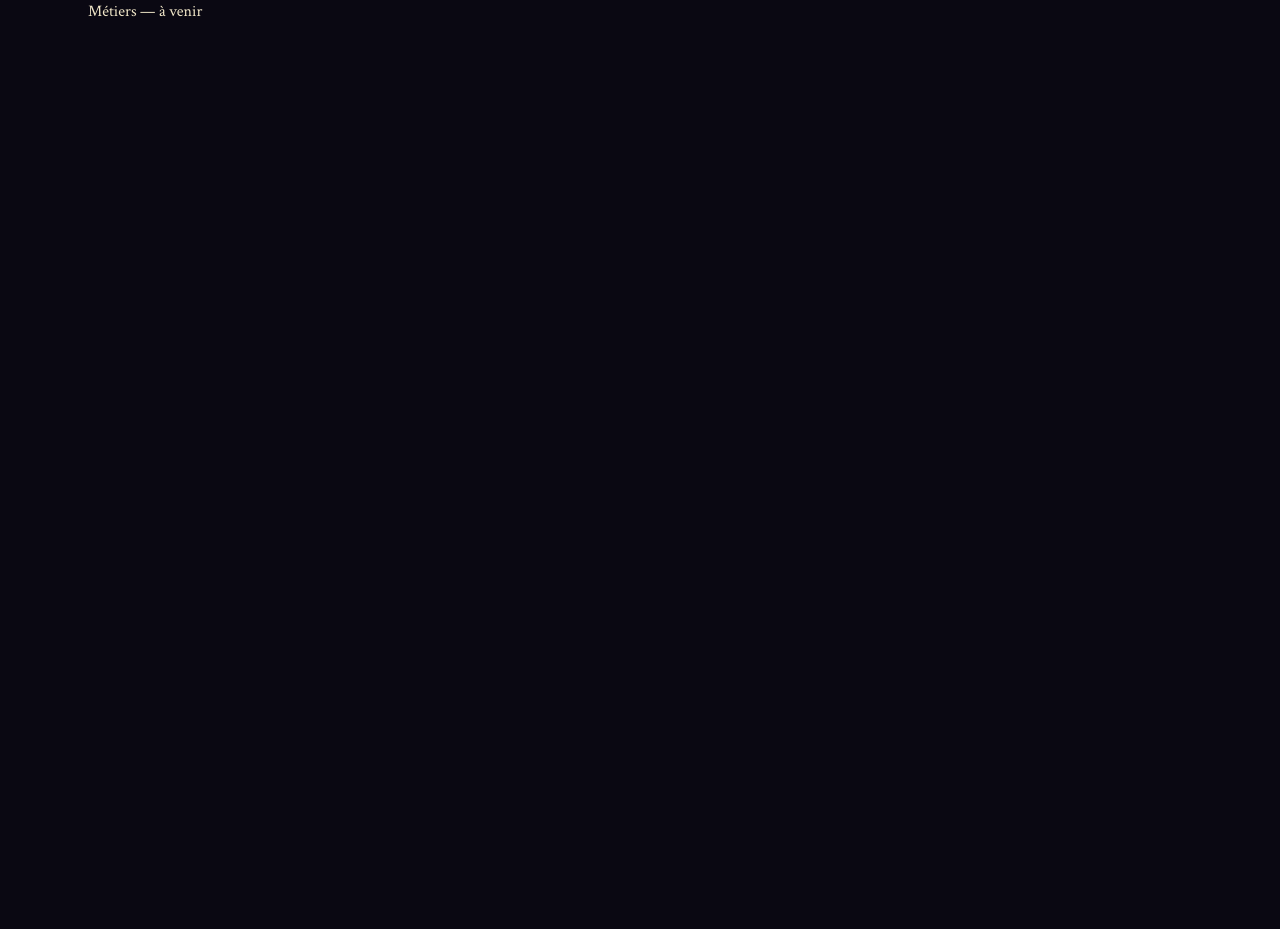
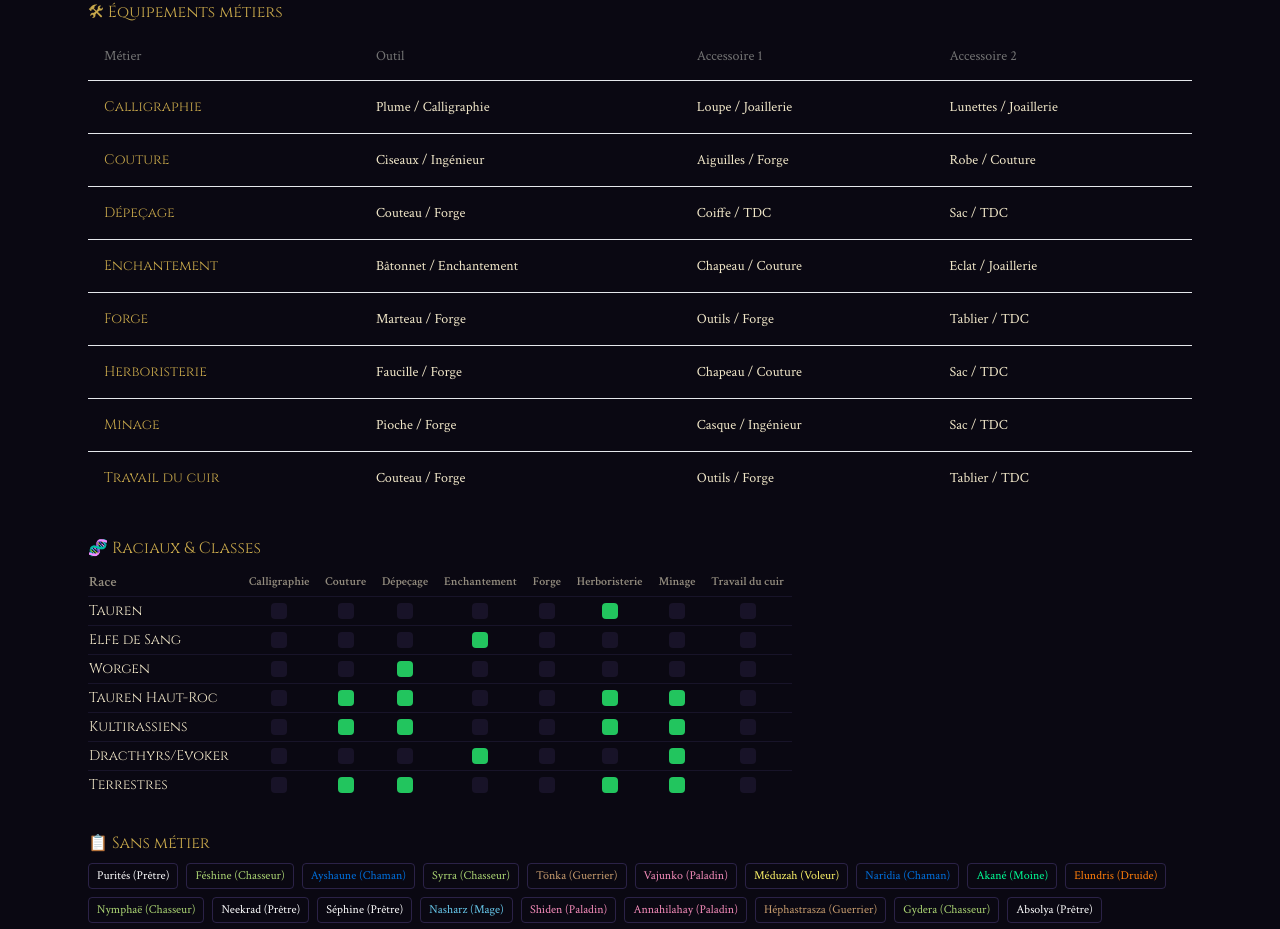
Before and after one commit to halekss/data_classification_API_blizzard, a React (Vite) app: page /data_classification_API_blizzard/metiers in a window 1280 px wide. Shown: the part 158-1087 px from the top of the page. Before the commit the page ends 800 px from the top, so only its background shows below. Built offline with nearby package versions, Linux system fonts and the light colour scheme.

Commit message:
feat: add static Équipements/Raciaux/Sans-métier sections to Métiers page

```diff
--- a/src/pages/Metiers.tsx
+++ b/src/pages/Metiers.tsx
@@ -1,3 +1,97 @@
+import { useRoster } from '@/context/RosterContext';
+import { useMetiersReference } from '@/hooks/useMetiersReference';
+import { personnesSansMetier } from '@/lib/metiersDerivation';
+import { CLASS_COLORS } from '@/lib/wow-constants';
+import { Table, TableHeader, TableBody, TableRow, TableHead, TableCell } from '@/components/ui/table';
+
 export function MetiersPage() {
-  return <div>Métiers — à venir</div>;
+  const { data, status: rosterStatus } = useRoster();
+  const { reference, status: refStatus } = useMetiersReference();
+
+  if (rosterStatus === 'loading' || refStatus === 'loading') return <div>Chargement...</div>;
+  if (rosterStatus === 'error' || !reference)
+    return <div>Impossible de charger les données métiers.</div>;
+
+  const sansMetier = personnesSansMetier(data);
+
+  return (
+    <div className="space-y-8">
+      <section>
+        <h2 className="font-display text-gold mb-2">🛠 Équipements métiers</h2>
+        <Table>
+          <TableHeader>
+            <TableRow>
+              <TableHead>Métier</TableHead>
+              <TableHead>Outil</TableHead>
+              <TableHead>Accessoire 1</TableHead>
+              <TableHead>Accessoire 2</TableHead>
+            </TableRow>
+          </TableHeader>
+          <TableBody>
+            {Object.entries(reference.equipements).map(([metier, eq]) => (
+              <TableRow key={metier}>
+                <TableCell className="font-display text-gold">{metier}</TableCell>
+                <TableCell>{eq.outil}</TableCell>
+                <TableCell>{eq.accessoire1}</TableCell>
+                <TableCell>{eq.accessoire2}</TableCell>
+              </TableRow>
+            ))}
+          </TableBody>
+        </Table>
+      </section>
+
+      <section>
+        <h2 className="font-display text-gold mb-2">🧬 Raciaux &amp; Classes</h2>
+        <div className="overflow-x-auto">
+          <table className="text-sm border-collapse">
+            <thead>
+              <tr>
+                <th className="py-1 pr-3 text-left text-parchment/60">Race</th>
+                {Object.keys(reference.equipements).map((m) => (
+                  <th key={m} className="py-1 px-2 text-parchment/60 text-xs">
+                    {m}
+                  </th>
+                ))}
+              </tr>
+            </thead>
+            <tbody>
+              {Object.entries(reference.bonusRaciaux).map(([race, metiers]) => (
+                <tr key={race} className="border-t border-border/30">
+                  <td className="py-1 pr-3 font-display">{race}</td>
+                  {Object.keys(reference.equipements).map((m) => (
+                    <td key={m} className="py-1 px-2 text-center">
+                      <div
+                        className={`w-4 h-4 rounded mx-auto ${
+                          metiers.includes(m) ? 'bg-green-500' : 'bg-border/30'
+                        }`}
+                      />
+                    </td>
+                  ))}
+                </tr>
+              ))}
+            </tbody>
+          </table>
+        </div>
+      </section>
+
+      <section>
+        <h2 className="font-display text-gold mb-2">📋 Sans métier</h2>
+        {sansMetier.length === 0 ? (
+          <div className="text-sm text-parchment/50">Aucun personnage sans métier.</div>
+        ) : (
+          <div className="flex flex-wrap gap-2">
+            {sansMetier.map((c) => (
+              <span
+                key={c.Nom}
+                className="text-xs border border-border rounded px-2 py-1"
+                style={{ color: CLASS_COLORS[c.Classe] || '#C8A84B' }}
+              >
+                {c.Nom} ({c.Classe})
+              </span>
+            ))}
+          </div>
+        )}
+      </section>
+    </div>
+  );
 }
```
